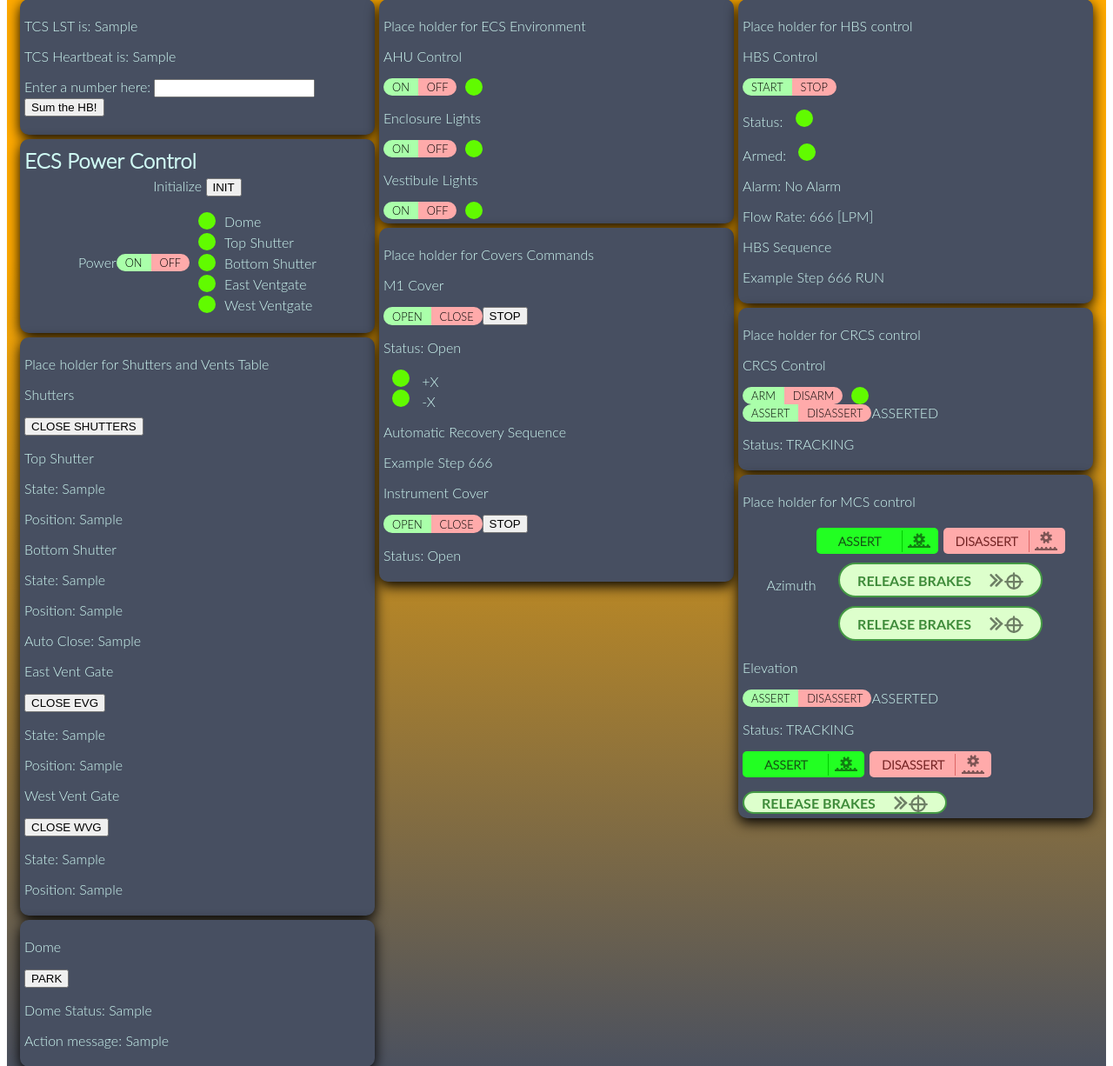
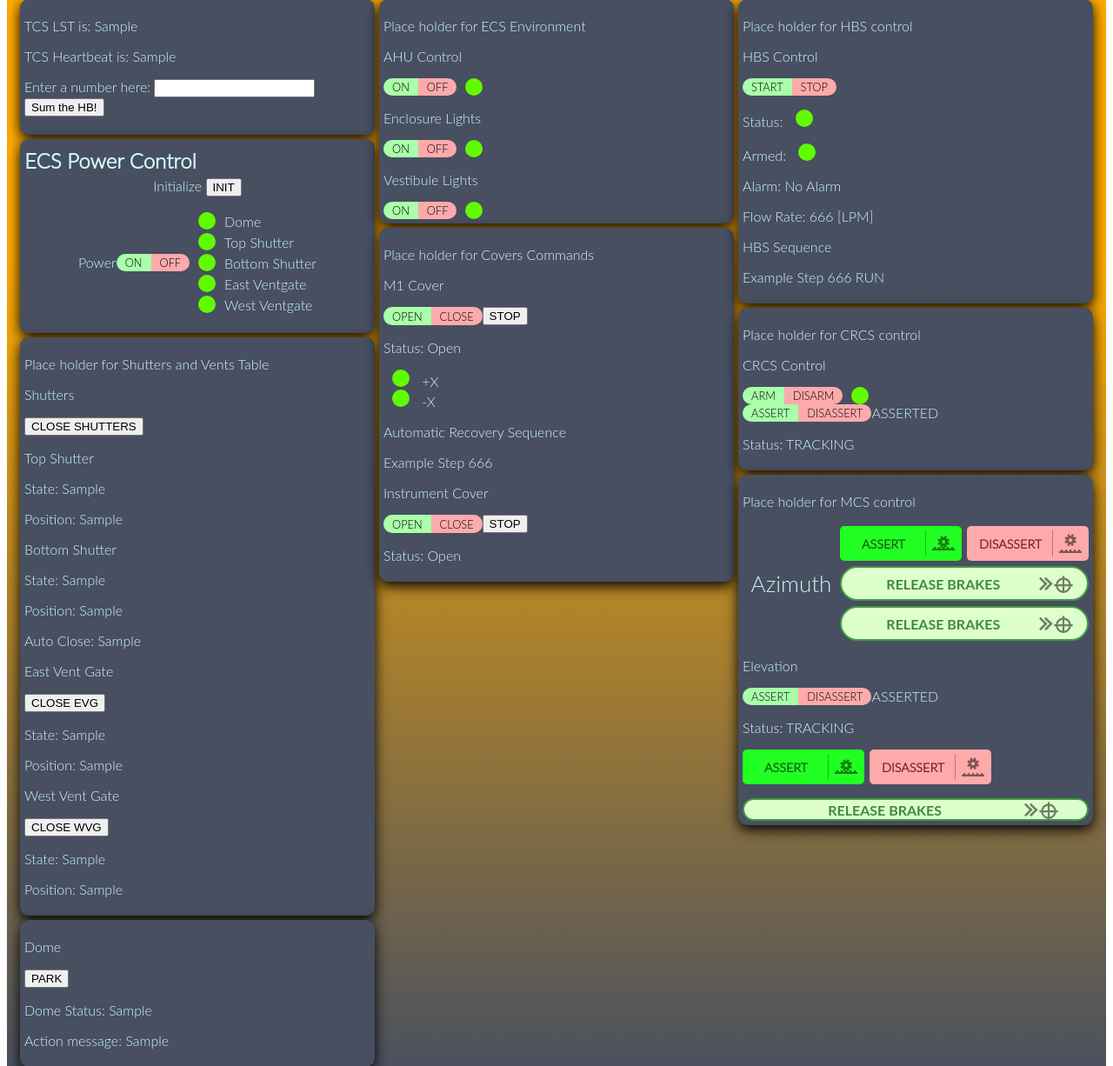
Before and after one commit to iarriagada/gem-web-dms, a Flask app: template templates/home.html in a window 1280 px wide. Shown: the part 81-1307 px from the top of the page at 87% size. Run offline with Flask 2, Linux system fonts and the light colour scheme; the template is opened without the code that fills it: most values are stand-ins (such as "Sample title", 1, 10 or a date in 2020); some libraries are stand-ins or nearby versions.

Commit message:
More styling for the Azimuth section of MCS Control

```diff
--- a/static/css/styles.css
+++ b/static/css/styles.css
@@ -45,6 +45,7 @@ html {
 .sys_panel {
     /*border-style: solid;*/
     /*border-color: #FFaa00;*/
+    width: 100%;
     background-color: #474f61;
     box-shadow: 0px 5px 15px #000000;
     border-radius: 10px;
@@ -66,6 +67,19 @@ html {
     display: flex;
     flex-direction: column;
     align-items: center;
+}
+
+.axis_ctrl.right {
+    /*margin-left: 10px;*/
+    width: fit-content;
+}
+
+.axis_ctrl.left {
+    width: 50%;
+}
+
+.axis_lbl {
+    font-size: 26px;
 }
 
 .indicator {
@@ -131,18 +145,18 @@ html {
     color: #ffafaf;
 }
 
+/* Start of Assert/Disassert Buttons style specs */
+
 .drive_ctrl {
     display: flex;
     align-items: center;
-    margin: 5px 0px;
+    margin: 3px 0px;
 }
-
-/* Start of Assert/Disassert Buttons style specs */
 
 button.drive_button {
     font: inherit;
     width: 140px;
-    height: 30px;
+    height: 40px;
     border: none;
     display: flex;
     align-items: center;
@@ -188,7 +202,7 @@ button.drive_button.disassert .bttn_text {
 
 button.drive_button .bttn_img {
     position: absolute;
-    height: 25px;
+    height: 30px;
     width: 40px;
     transform: translateX(98px);
     display: flex;
@@ -232,12 +246,17 @@ button.drive_button:hover .bttn_img {
     transform: translateX(0);
 }
 
+/*
+ * Status banner settings
+ */
+
 .status_banner {
     display: flex;
     height: 40px;
     /*width: 300px;*/
-    width: fit-content;
-    margin: 5px 0px;
+    /*width: fit-content;*/
+    width: 100%;
+    margin: 3px 0px;
 }
 
 .status__bg {
@@ -247,12 +266,16 @@ button.drive_button:hover .bttn_img {
     background: #ddffcc;
     border: 2px solid #449944;
     height: 100%;
-    width: fit-content;
+    /*width: fit-content;*/
+    width: 100%;
     border-radius: 20px;
     padding: 0px 20px;
 }
 
 .status_text {
+    display: flex;
+    justify-content: center;
+    flex: 0 0 80%;
     color: rgb(10,100,10,0.75);
     font-family: Lato;
     font-weight: bold;
@@ -265,7 +288,8 @@ button.drive_button:hover .bttn_img {
     /*width: 100%;*/
     width: 40px;
     height: 100%;
-    margin-left: 20px;
+    /*margin-left: 20px;*/
+    margin: 0 5%;
 }
 
 .status__arrow {
```
Also changed, not shown: static/INIT.svg, static/OFF-B.svg, static/ON-B.svg.
